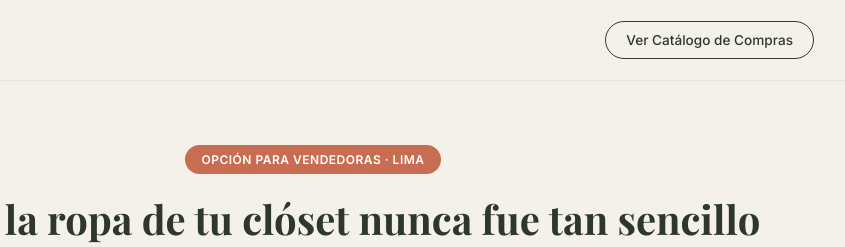
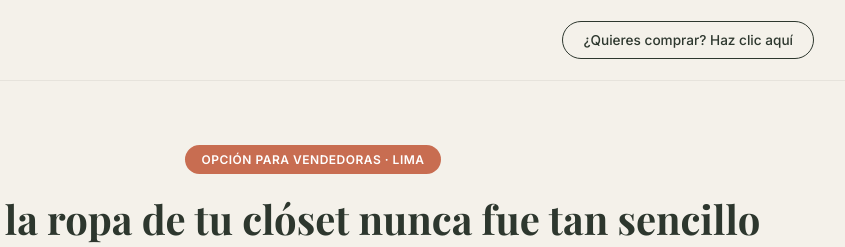
Before and after one commit to 2412986/PROJECTS-, a plain HTML site: page vender.html in a window 1280 px wide. Shown: the top 247 px of the page, 327-1172 px from the left. Drawn offline with nearby package versions, Linux system fonts and the light colour scheme; a web font is replaced by a local one.

Commit message:
Vendedoras:cambio de texto al boton para landing de compradoras

```diff
--- a/vender.html
+++ b/vender.html
@@ -141,7 +141,7 @@
         <a href="index.html" class="logo">
           <img src="logo_vuelta_transparente_oficial.png" alt="VUELTA" style="height: 40px; width: auto; vertical-align: middle;">
         </a>
-        <a href="index.html" class="nav-link-seller">Ver Catálogo de Compras</a>
+        <a href="index.html" class="nav-link-seller">¿Quieres comprar? Haz clic aquí</a>
       </div>
     </div>
   </header>
```
